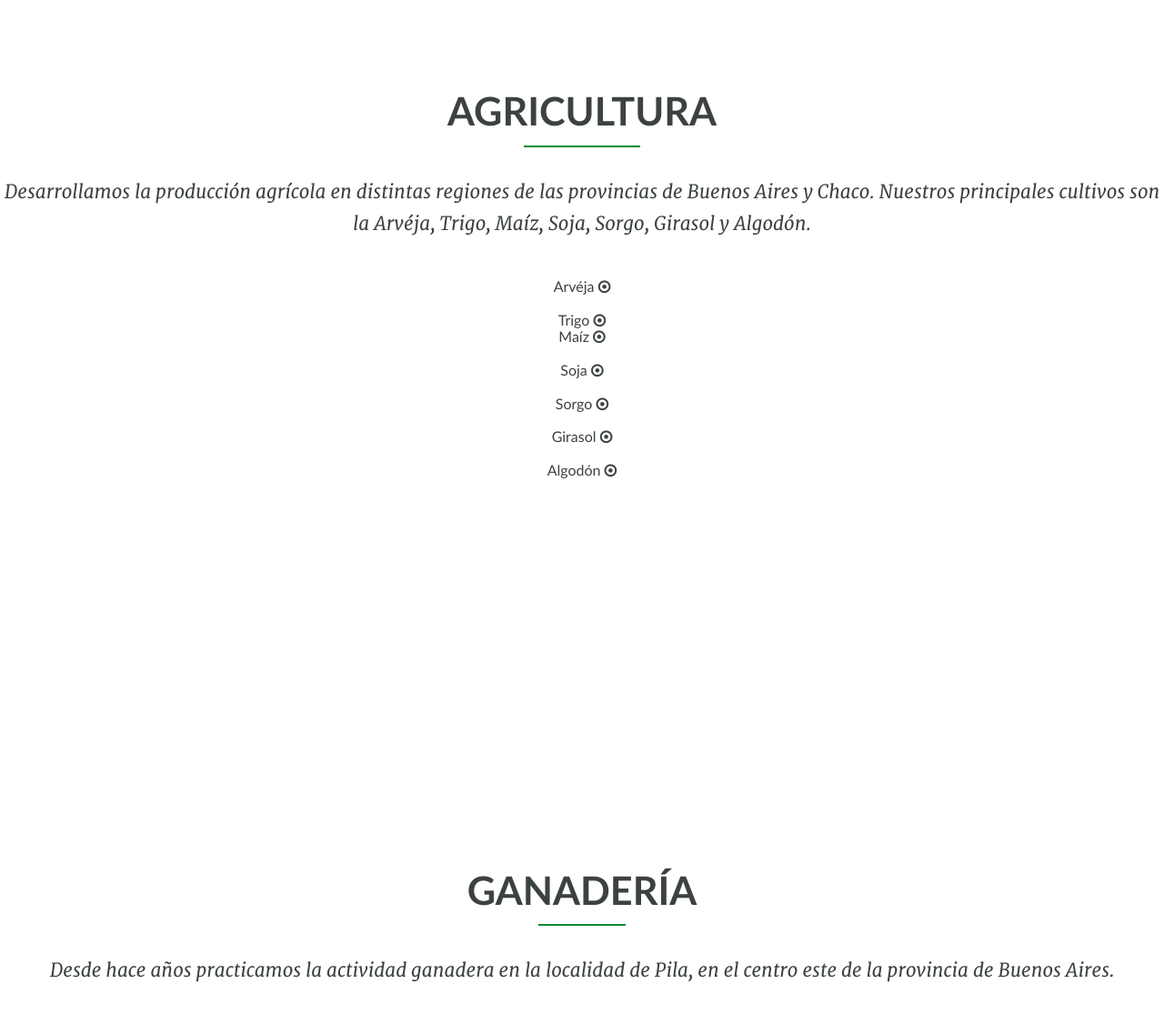
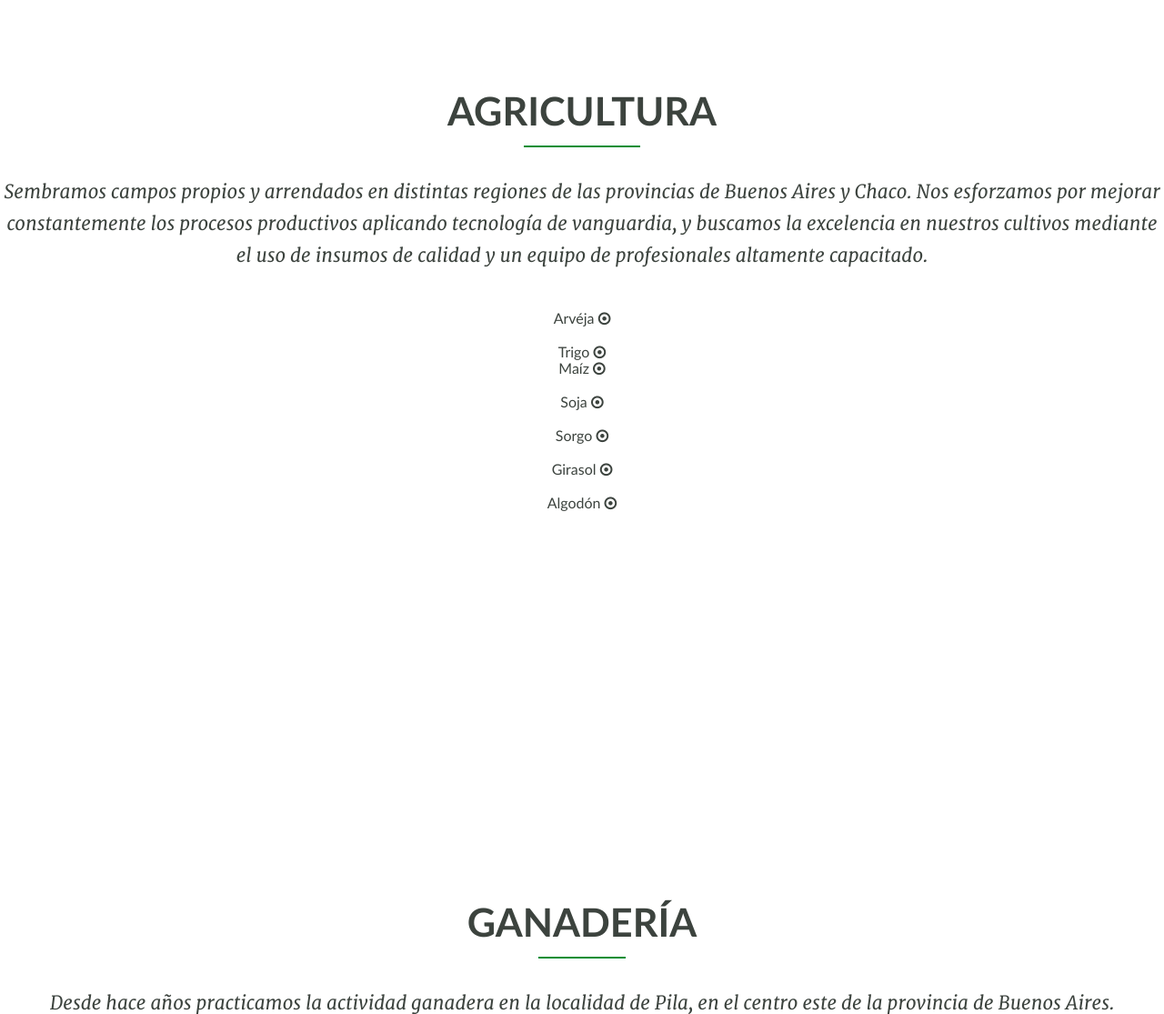
Before and after one commit to luchisds/buratovich, a Django app: template website/templates/units.html in a window 1280 px wide. Shown: the part 2457-3572 px from the top of the page at 91% size. Run offline with Django 3.2, Linux system fonts and the light colour scheme; the template is opened without the code that fills it, so the values that code supplies are empty; parts of the project's set-up code (start-up, migrations or seed data) failed here and were passed over; some libraries are stand-ins or nearby versions.

Commit message:
new uti agro

```diff
--- a/website/static/css/layout.styl
+++ b/website/static/css/layout.styl
@@ -1012,7 +1012,7 @@ footer
 			width 12em
 		.main
 			&::after
-				background url('../img/units/unit_commer.jpg') no-repeat fixed center left
+				background url('../img/units/unit_commer.jpg') no-repeat fixed bottom left
 			.content
 				position relative
 				top 50%
@@ -1036,6 +1036,9 @@ footer
 	.agro
 		.separator
 			width 8em
+		.main
+			&::after
+				background url('../img/units/unit_agro.jpg') no-repeat fixed center left
 	.breeding
 		.separator
 			width 6em
--- a/website/templates/units.html
+++ b/website/templates/units.html
@@ -118,7 +118,7 @@
 	<article class="unit agro">
 		<h2 class="unit-title">AGRICULTURA</h2>
 		<div class="separator"></div>
-		<p class="quote maxwidth">Desarrollamos la producción agrícola en distintas regiones de las provincias de Buenos Aires y Chaco. Nuestros principales cultivos son la Arvéja, Trigo, Maíz, Soja, Sorgo, Girasol y Algodón.</p>
+		<p class="quote maxwidth">Sembramos campos propios y arrendados en distintas regiones de las provincias de Buenos Aires y Chaco. Nos esforzamos por mejorar constantemente los procesos productivos aplicando tecnología de vanguardia, y buscamos la excelencia en nuestros cultivos mediante el uso de insumos de calidad y un equipo de profesionales altamente capacitado.</p>
 		<div class="main">
 			<div class="infography">
 				<div class="row">
```
Also changed, not shown: website/static/css/styles.css, website/static/img/units/unit_agro.jpg (added).
